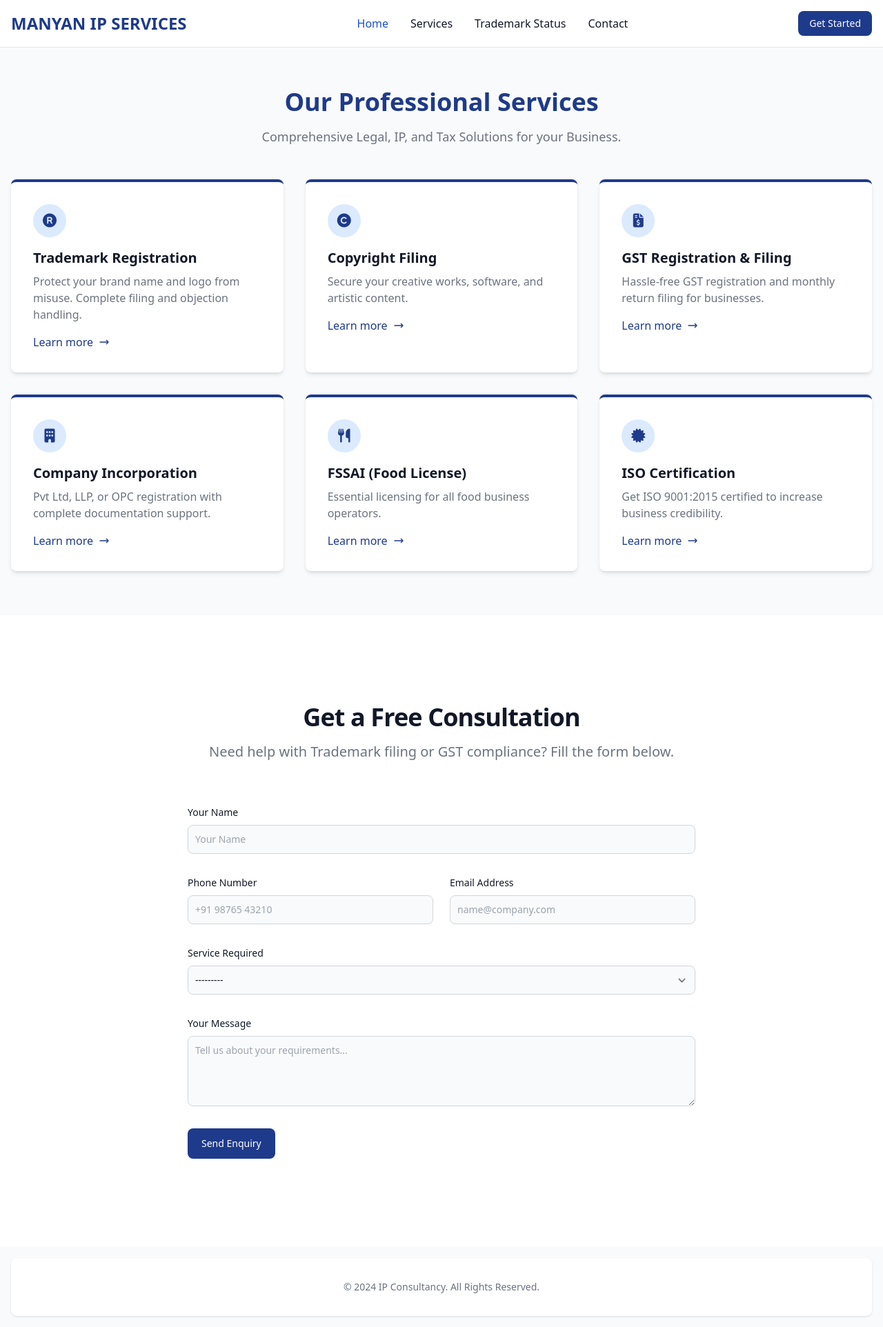
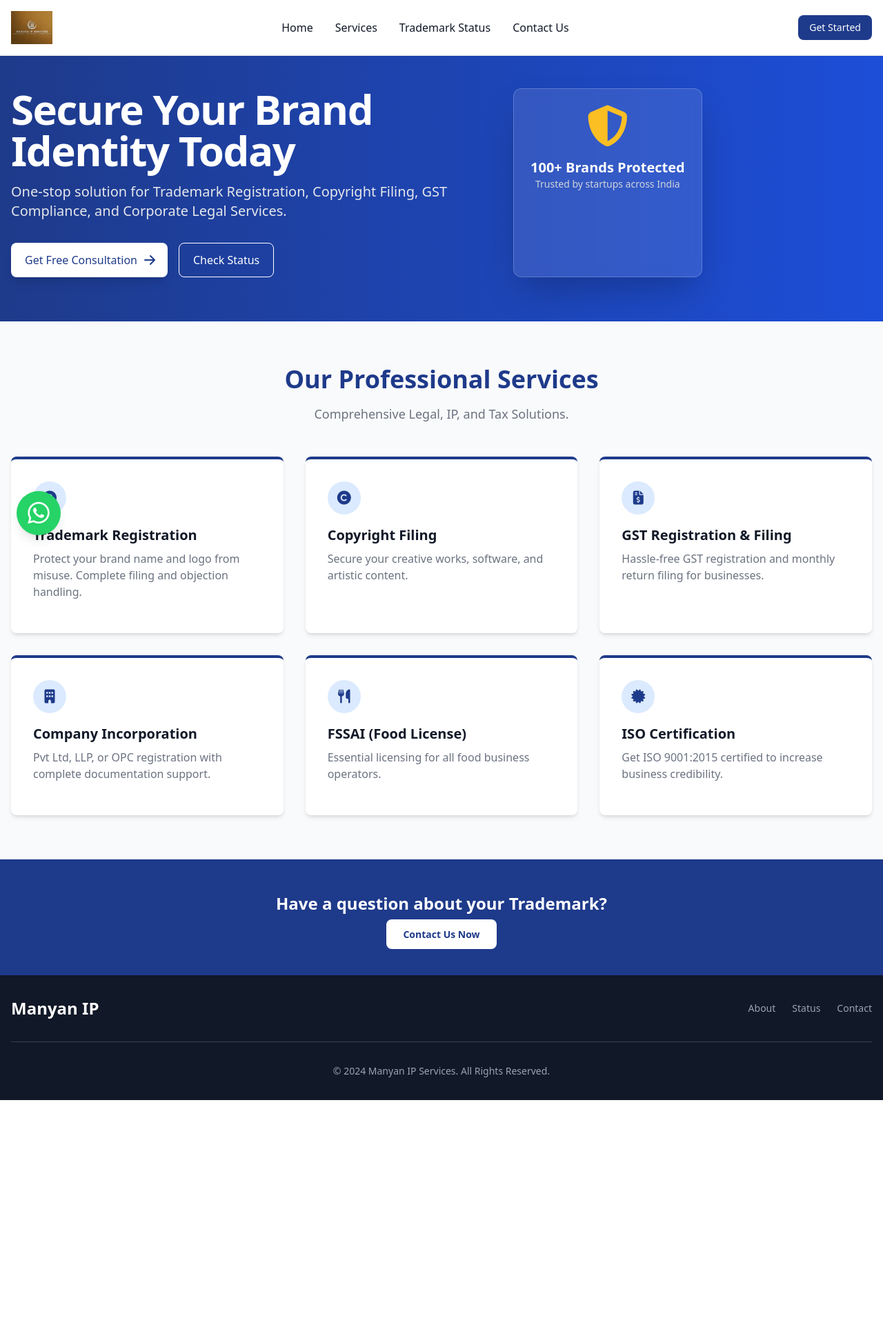
Before and after one commit to EDWARD-012/trademark_consultancy, a Django app: page / in a window 1280 px wide. Shown: the whole page at 69% size. After the commit the page ends 1595 px from the top, so only its background shows below. Run offline with Django 5.2, Linux system fonts and the light colour scheme; data comes from the database, SQL or seed files in the repository; some libraries are stand-ins or nearby versions.

Commit message:
Update: UI overhaul, WhatsApp integration, and new Contact page

```diff
--- a/config/settings.py
+++ b/config/settings.py
@@ -123,6 +123,9 @@ USE_TZ = True
 
 STATIC_URL = '/static/'
 STATIC_ROOT = BASE_DIR / 'staticfiles'
+STATICFILES_DIRS = [
+    BASE_DIR / "static",
+]
 STATICFILES_STORAGE = 'whitenoise.storage.CompressedManifestStaticFilesStorage'
 DEFAULT_AUTO_FIELD = 'django.db.models.BigAutoField'
 
--- a/config/urls.py
+++ b/config/urls.py
@@ -16,9 +16,12 @@ Including another URLconf
 """
 from django.contrib import admin
 from django.urls import path
-from core.views import home
+from core.views import home, contact  # Import contact
+from services.views import check_status
 
 urlpatterns = [
     path('admin/', admin.site.urls),
     path('', home, name='home'),
+    path('status/', check_status, name='check_status'),
+    path('contact/', contact, name='contact'), # New Path
 ]
--- a/core/views.py
+++ b/core/views.py
@@ -32,3 +32,15 @@ def home(request):
         'services': services,
         'form': form
     })
+
+def contact(request):
+    if request.method == 'POST':
+        form = LeadForm(request.POST)
+        if form.is_valid():
+            form.save()
+            messages.success(request, "Enquiry Sent! We will call you shortly.")
+            return redirect('contact')
+    else:
+        form = LeadForm()
+
+    return render(request, 'core/contact.html', {'form': form})
--- a/templates/base.html
+++ b/templates/base.html
@@ -1,14 +1,16 @@
 <!DOCTYPE html>
 {% load static %}
-<html lang="en">
+<html lang="en" class="scroll-smooth">
 <head>
     <meta charset="UTF-8">
     <meta name="viewport" content="width=device-width, initial-scale=1.0">
-    <title>Trademark & IP Consultancy</title>
-    <link rel="stylesheet" href="https://cdnjs.cloudflare.com/ajax/libs/font-awesome/6.5.1/css/all.min.css">
+    <title>Manyan IP Services | Legal & Trademark Experts</title>
+
     <script src="https://cdn.tailwindcss.com"></script>
 
     <link href="https://cdnjs.cloudflare.com/ajax/libs/flowbite/2.2.1/flowbite.min.css" rel="stylesheet" />
+
+    <link rel="stylesheet" href="https://cdnjs.cloudflare.com/ajax/libs/font-awesome/6.5.1/css/all.min.css">
 
     <script>
         tailwind.config = {
@@ -18,28 +20,47 @@
                         primary: '#1e3a8a', /* Corporate Blue */
                         secondary: '#1e40af',
                         gold: '#fbbf24', /* Legal Gold */
+                        whatsapp: '#25D366',
                     }
                 }
             }
         }
     </script>
+    <style>
+        /* Custom Scrollbar */
+        ::-webkit-scrollbar { width: 8px; }
+        ::-webkit-scrollbar-track { background: #f1f1f1; }
+        ::-webkit-scrollbar-thumb { background: #888; border-radius: 4px; }
+        ::-webkit-scrollbar-thumb:hover { background: #555; }
+    </style>
 </head>
 <body class="bg-gray-50 flex flex-col min-h-screen">
 
-    <nav class="bg-white border-b border-gray-200 fixed w-full z-20 top-0 start-0">
+    <nav class="bg-white border-b border-gray-200 fixed w-full z-50 top-0 start-0 shadow-sm">
         <div class="max-w-screen-xl flex flex-wrap items-center justify-between mx-auto p-4">
-            <a href="/" class="flex items-center space-x-3 rtl:space-x-reverse">
-                <span class="self-center text-2xl font-semibold whitespace-nowrap text-primary">MANYAN IP SERVICES</span>
+
+            <a href="{% url 'home' %}" class="flex items-center space-x-3 rtl:space-x-reverse">
+                <img src="{% static 'images/logo.png' %}" class="h-10 md:h-12 w-auto object-contain" alt="Manyan IP Services">
             </a>
+
             <div class="flex md:order-2 space-x-3 md:space-x-0 rtl:space-x-reverse">
-                <button type="button" class="text-white bg-primary hover:bg-secondary focus:ring-4 focus:outline-none focus:ring-blue-300 font-medium rounded-lg text-sm px-4 py-2 text-center">Get Started</button>
+                <a href="{% url 'contact' %}" class="text-white bg-primary hover:bg-secondary focus:ring-4 focus:outline-none focus:ring-blue-300 font-medium rounded-lg text-sm px-4 py-2 text-center hidden md:block">
+                    Get Started
+                </a>
+                <button data-collapse-toggle="navbar-sticky" type="button" class="inline-flex items-center p-2 w-10 h-10 justify-center text-sm text-gray-500 rounded-lg md:hidden hover:bg-gray-100 focus:outline-none focus:ring-2 focus:ring-gray-200" aria-controls="navbar-sticky" aria-expanded="false">
+                    <span class="sr-only">Open main menu</span>
+                    <svg class="w-5 h-5" aria-hidden="true" xmlns="http://www.w3.org/2000/svg" fill="none" viewBox="0 0 17 14">
+                        <path stroke="currentColor" stroke-linecap="round" stroke-linejoin="round" stroke-width="2" d="M1 1h15M1 7h15M1 13h15"/>
+                    </svg>
+                </button>
             </div>
+
             <div class="items-center justify-between hidden w-full md:flex md:w-auto md:order-1" id="navbar-sticky">
                 <ul class="flex flex-col p-4 md:p-0 mt-4 font-medium border border-gray-100 rounded-lg bg-gray-50 md:space-x-8 rtl:space-x-reverse md:flex-row md:mt-0 md:border-0 md:bg-white">
-                    <li><a href="/" class="block py-2 px-3 text-white bg-blue-700 rounded md:bg-transparent md:text-blue-700 md:p-0" aria-current="page">Home</a></li>
-                    <li><a href="#" class="block py-2 px-3 text-gray-900 rounded hover:bg-gray-100 md:hover:bg-transparent md:hover:text-blue-700 md:p-0">Services</a></li>
-                    <li><a href="#" class="block py-2 px-3 text-gray-900 rounded hover:bg-gray-100 md:hover:bg-transparent md:hover:text-blue-700 md:p-0">Trademark Status</a></li>
-                    <li><a href="#" class="block py-2 px-3 text-gray-900 rounded hover:bg-gray-100 md:hover:bg-transparent md:hover:text-blue-700 md:p-0">Contact</a></li>
+                    <li><a href="{% url 'home' %}" class="block py-2 px-3 text-gray-900 rounded hover:bg-gray-100 md:hover:bg-transparent md:hover:text-primary md:p-0">Home</a></li>
+                    <li><a href="{% url 'home' %}#services" class="block py-2 px-3 text-gray-900 rounded hover:bg-gray-100 md:hover:bg-transparent md:hover:text-primary md:p-0">Services</a></li>
+                    <li><a href="{% url 'check_status' %}" class="block py-2 px-3 text-gray-900 rounded hover:bg-gray-100 md:hover:bg-transparent md:hover:text-primary md:p-0">Trademark Status</a></li>
+                    <li><a href="{% url 'contact' %}" class="block py-2 px-3 text-gray-900 rounded hover:bg-gray-100 md:hover:bg-transparent md:hover:text-primary md:p-0">Contact Us</a></li>
                 </ul>
             </div>
         </div>
@@ -50,13 +71,27 @@
         {% endblock %}
     </main>
 
-    <footer class="bg-white rounded-lg shadow m-4">
+    <a href="https://wa.me/919876543210" target="_blank" class="fixed bottom-6 left-6 z-50 bg-whatsapp hover:bg-green-600 text-white rounded-full p-4 shadow-lg transition-transform hover:scale-110 flex items-center justify-center w-16 h-16">
+        <i class="fa-brands fa-whatsapp text-4xl"></i>
+    </a>
+
+    <footer class="bg-gray-900 text-white mt-auto">
         <div class="w-full max-w-screen-xl mx-auto p-4 md:py-8">
-            <span class="block text-sm text-gray-500 sm:text-center">© 2024 IP Consultancy. All Rights Reserved.</span>
+            <div class="sm:flex sm:items-center sm:justify-between">
+                <a href="{% url 'home' %}" class="flex items-center mb-4 sm:mb-0 space-x-3 rtl:space-x-reverse">
+                    <span class="self-center text-2xl font-semibold whitespace-nowrap">Manyan IP</span>
+                </a>
+                <ul class="flex flex-wrap items-center mb-6 text-sm font-medium text-gray-400 sm:mb-0">
+                    <li><a href="#" class="hover:underline me-4 md:me-6">About</a></li>
+                    <li><a href="{% url 'check_status' %}" class="hover:underline me-4 md:me-6">Status</a></li>
+                    <li><a href="{% url 'contact' %}" class="hover:underline">Contact</a></li>
+                </ul>
+            </div>
+            <hr class="my-6 border-gray-700 sm:mx-auto lg:my-8" />
+            <span class="block text-sm text-gray-400 sm:text-center">© 2024 Manyan IP Services. All Rights Reserved.</span>
         </div>
     </footer>
 
     <script src="https://cdnjs.cloudflare.com/ajax/libs/flowbite/2.2.1/flowbite.min.js"></script>
-    <script defer src="https://cdn.jsdelivr.net/npm/alpinejs@3.x.x/dist/cdn.min.js"></script>
 </body>
 </html>
--- a/templates/core/index.html
+++ b/templates/core/index.html
@@ -1,79 +1,58 @@
 {% extends 'base.html' %}
 
 {% block content %}
-<section class="bg-white dark:bg-gray-900">
-    </section>
+<section class="bg-gradient-to-r from-blue-900 to-blue-700 text-white">
+    <div class="grid max-w-screen-xl px-4 py-8 mx-auto lg:gap-8 xl:gap-0 lg:py-16 lg:grid-cols-12">
+        <div class="mr-auto place-self-center lg:col-span-7">
+            <h1 class="max-w-2xl mb-4 text-4xl font-extrabold tracking-tight leading-none md:text-5xl xl:text-6xl">Secure Your Brand Identity Today</h1>
+            <p class="max-w-2xl mb-6 font-light text-gray-200 lg:mb-8 md:text-lg lg:text-xl">One-stop solution for Trademark Registration, Copyright Filing, GST Compliance, and Corporate Legal Services.</p>
+            <div class="flex flex-col space-y-4 sm:flex-row sm:space-y-0 sm:space-x-4">
+                <a href="#contact" class="inline-flex items-center justify-center px-5 py-3 text-base font-medium text-center text-blue-900 bg-white rounded-lg hover:bg-gray-100 focus:ring-4 focus:ring-blue-300 transition-all shadow-lg">
+                    Get Free Consultation
+                    <svg class="w-5 h-5 ml-2 -mr-1" fill="currentColor" viewBox="0 0 20 20"><path fill-rule="evenodd" d="M10.293 3.293a1 1 0 011.414 0l6 6a1 1 0 010 1.414l-6 6a1 1 0 01-1.414-1.414L14.586 11H3a1 1 0 110-2h11.586l-4.293-4.293a1 1 0 010-1.414z" clip-rule="evenodd"></path></svg>
+                </a>
+                <a href="{% url 'check_status' %}" class="inline-flex items-center justify-center px-5 py-3 text-base font-medium text-center text-white border border-white rounded-lg hover:bg-white hover:text-blue-900 focus:ring-4 focus:ring-gray-100 transition-all">
+                    Check Status
+                </a>
+            </div>
+        </div>
+        <div class="hidden lg:mt-0 lg:col-span-5 lg:flex">
+             <div class="bg-white/10 backdrop-blur-md p-6 rounded-xl border border-white/20 shadow-2xl">
+                 <div class="text-center">
+                    <i class="fa-solid fa-shield-halved text-6xl mb-4 text-gold"></i>
+                    <h3 class="text-xl font-bold">100+ Brands Protected</h3>
+                    <p class="text-sm text-gray-300">Trusted by startups across India</p>
+                 </div>
+             </div>
+        </div>
+    </div>
+</section>
 
-<section class="bg-gray-50 py-16">
+<section id="services" class="bg-gray-50 py-16">
     <div class="max-w-screen-xl mx-auto px-4">
         <div class="text-center mb-12">
             <h2 class="text-3xl font-extrabold text-primary sm:text-4xl">Our Professional Services</h2>
-            <p class="mt-4 text-lg text-gray-500">Comprehensive Legal, IP, and Tax Solutions for your Business.</p>
+            <p class="mt-4 text-lg text-gray-500">Comprehensive Legal, IP, and Tax Solutions.</p>
         </div>
 
         <div class="grid gap-8 sm:grid-cols-2 lg:grid-cols-3">
             {% for service in services %}
-            <div class="bg-white rounded-lg shadow-md hover:shadow-xl transition-shadow duration-300 p-8 border-t-4 border-primary">
-                <div class="flex items-center justify-center w-12 h-12 mb-4 rounded-full bg-blue-100 text-primary">
+            <div class="bg-white rounded-lg shadow-md p-8 border-t-4 border-primary hover:shadow-2xl hover:-translate-y-2 transition-all duration-300 cursor-pointer group">
+                <div class="flex items-center justify-center w-12 h-12 mb-4 rounded-full bg-blue-100 text-primary group-hover:bg-primary group-hover:text-white transition-colors">
                     <i class="{{ service.icon_class }} text-xl"></i>
                 </div>
                 <h3 class="text-xl font-bold text-gray-900 mb-2">{{ service.title }}</h3>
                 <p class="text-gray-500 mb-4">{{ service.short_description }}</p>
-                <a href="#" class="text-primary font-medium hover:text-secondary inline-flex items-center">
-                    Learn more
-                    <svg class="w-4 h-4 ml-2" fill="none" stroke="currentColor" viewBox="0 0 24 24"><path stroke-linecap="round" stroke-linejoin="round" stroke-width="2" d="M17 8l4 4m0 0l-4 4m4-4H3"></path></svg>
-                </a>
             </div>
             {% endfor %}
         </div>
     </div>
 </section>
-<section class="bg-white py-16" id="contact">
-    <div class="py-8 lg:py-16 px-4 mx-auto max-w-screen-md">
-        <h2 class="mb-4 text-4xl tracking-tight font-extrabold text-center text-gray-900">Get a Free Consultation</h2>
-        <p class="mb-8 lg:mb-16 font-light text-center text-gray-500 sm:text-xl">Need help with Trademark filing or GST compliance? Fill the form below.</p>
 
-        {% if messages %}
-            {% for message in messages %}
-            <div class="p-4 mb-4 text-sm text-green-800 rounded-lg bg-green-50" role="alert">
-                <span class="font-medium">{{ message }}</span>
-            </div>
-            {% endfor %}
-        {% endif %}
-
-        <form action="." method="POST" class="space-y-8">
-            {% csrf_token %}
-
-            <div>
-                <label class="block mb-2 text-sm font-medium text-gray-900">Your Name</label>
-                {{ form.name }}
-            </div>
-
-            <div class="grid md:grid-cols-2 md:gap-6">
-                <div>
-                    <label class="block mb-2 text-sm font-medium text-gray-900">Phone Number</label>
-                    {{ form.phone }}
-                </div>
-                <div>
-                    <label class="block mb-2 text-sm font-medium text-gray-900">Email Address</label>
-                    {{ form.email }}
-                </div>
-            </div>
-
-            <div>
-                <label class="block mb-2 text-sm font-medium text-gray-900">Service Required</label>
-                {{ form.service }}
-            </div>
-
-            <div class="sm:col-span-2">
-                <label class="block mb-2 text-sm font-medium text-gray-900">Your Message</label>
-                {{ form.message }}
-            </div>
-
-            <button type="submit" class="py-3 px-5 text-sm font-medium text-center text-white rounded-lg bg-primary sm:w-fit hover:bg-secondary focus:ring-4 focus:outline-none focus:ring-blue-300">
-                Send Enquiry
-            </button>
-        </form>
+<section class="bg-primary py-12">
+    <div class="max-w-screen-xl mx-auto px-4 text-center">
+        <h2 class="text-2xl font-bold text-white mb-4">Have a question about your Trademark?</h2>
+        <a href="{% url 'contact' %}" class="text-primary bg-white hover:bg-gray-100 font-bold rounded-lg text-sm px-6 py-3 transition-colors">Contact Us Now</a>
     </div>
 </section>
 {% endblock %}
```
Also changed, not shown: services/forms.py (added, +11 -0 lines), services/views.py (+35 -5 lines), templates/core/contact.html (added, +47 -0 lines), templates/services/status.html (added, +57 -0 lines), static/images/logo.png (added).
